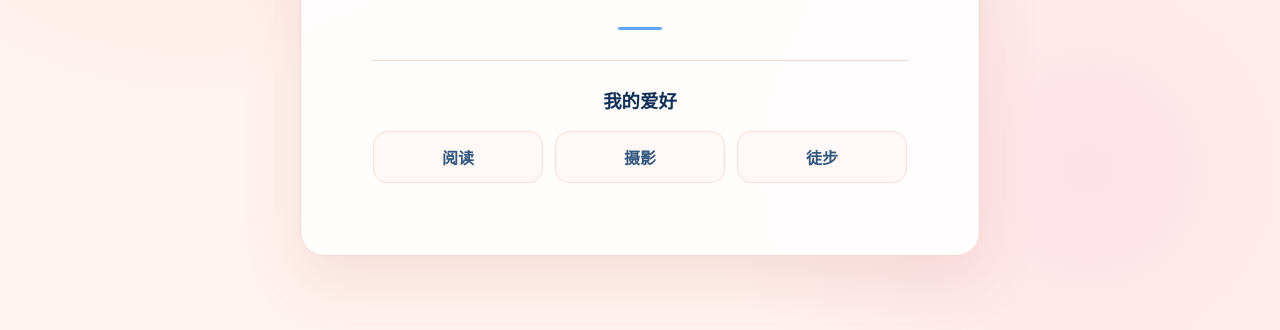
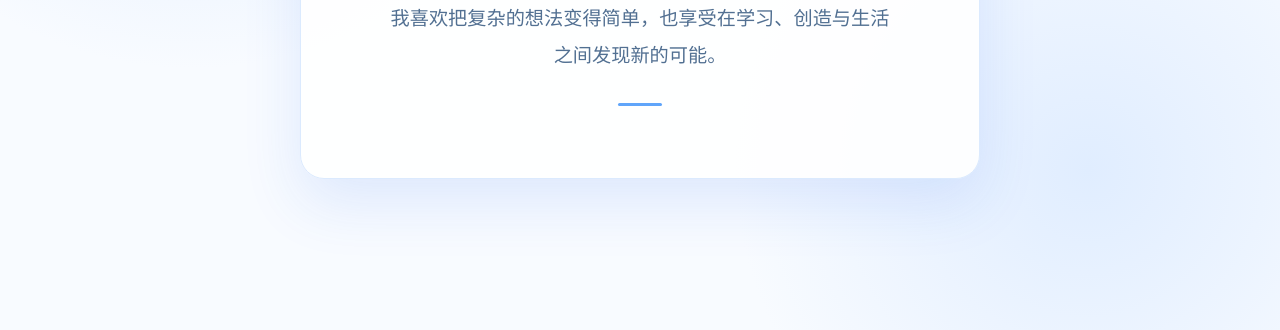
Before and after one commit to afozivig57-ctrl/16test2, a plain HTML site: page index.html in a window 1280 px wide. Shown: the part 470-800 px from the top of the page. Drawn offline with Linux system fonts and the light colour scheme.

Commit message:
回滚到版本1

```diff
--- a/index.html
+++ b/index.html
@@ -10,7 +10,7 @@
     :root {
       color-scheme: light;
       font-family: "Microsoft YaHei", "PingFang SC", system-ui, sans-serif;
-      background: #fff3ef;
+      background: #f6f9ff;
       color: #16365f;
     }
 
@@ -25,9 +25,9 @@
       place-items: center;
       padding: 24px;
       background:
-        radial-gradient(circle at 15% 20%, #ffdcd3 0, transparent 32%),
-        radial-gradient(circle at 85% 80%, #ffe1e8 0, transparent 30%),
-        #fff3ef;
+        radial-gradient(circle at 15% 20%, #dbeafe 0, transparent 30%),
+        radial-gradient(circle at 85% 80%, #e0edff 0, transparent 28%),
+        #f8fbff;
     }
 
     main {
@@ -35,9 +35,9 @@
       padding: clamp(40px, 8vw, 72px);
       text-align: center;
       background: rgba(255, 255, 255, 0.9);
-      border: 1px solid #f8d7d0;
+      border: 1px solid #dbeafe;
       border-radius: 24px;
-      box-shadow: 0 24px 60px rgba(190, 90, 80, 0.14);
+      box-shadow: 0 24px 60px rgba(37, 99, 235, 0.12);
     }
 
     .label {
@@ -80,45 +80,10 @@
       border-radius: 999px;
     }
 
-    .hobbies {
-      margin-top: 30px;
-      padding-top: 26px;
-      border-top: 1px solid #f3d5d0;
-    }
-
-    .hobbies h2 {
-      margin: 0 0 18px;
-      color: #0f2f57;
-      font-size: 1.15rem;
-    }
-
-    .hobby-list {
-      display: grid;
-      grid-template-columns: repeat(3, 1fr);
-      gap: 12px;
-      margin: 0;
-      padding: 0;
-      list-style: none;
-    }
-
-    .hobby-list li {
-      padding: 13px 10px;
-      color: #31577e;
-      font-size: 1rem;
-      font-weight: 600;
-      background: #fff8f6;
-      border: 1px solid #f8ddd7;
-      border-radius: 14px;
-    }
-
     @media (max-width: 480px) {
       main {
         padding: 42px 24px;
         border-radius: 20px;
-      }
-
-      .hobby-list {
-        grid-template-columns: 1fr;
       }
     }
   </style>
@@ -129,14 +94,6 @@
     <h1>你好，我是<br><span class="name">林知远</span></h1>
     <p class="intro">我喜欢把复杂的想法变得简单，也享受在学习、创造与生活之间发现新的可能。</p>
     <div class="line" aria-hidden="true"></div>
-    <section class="hobbies" aria-labelledby="hobbies-title">
-      <h2 id="hobbies-title">我的爱好</h2>
-      <ul class="hobby-list">
-        <li>阅读</li>
-        <li>摄影</li>
-        <li>徒步</li>
-      </ul>
-    </section>
   </main>
 </body>
 </html>
```
